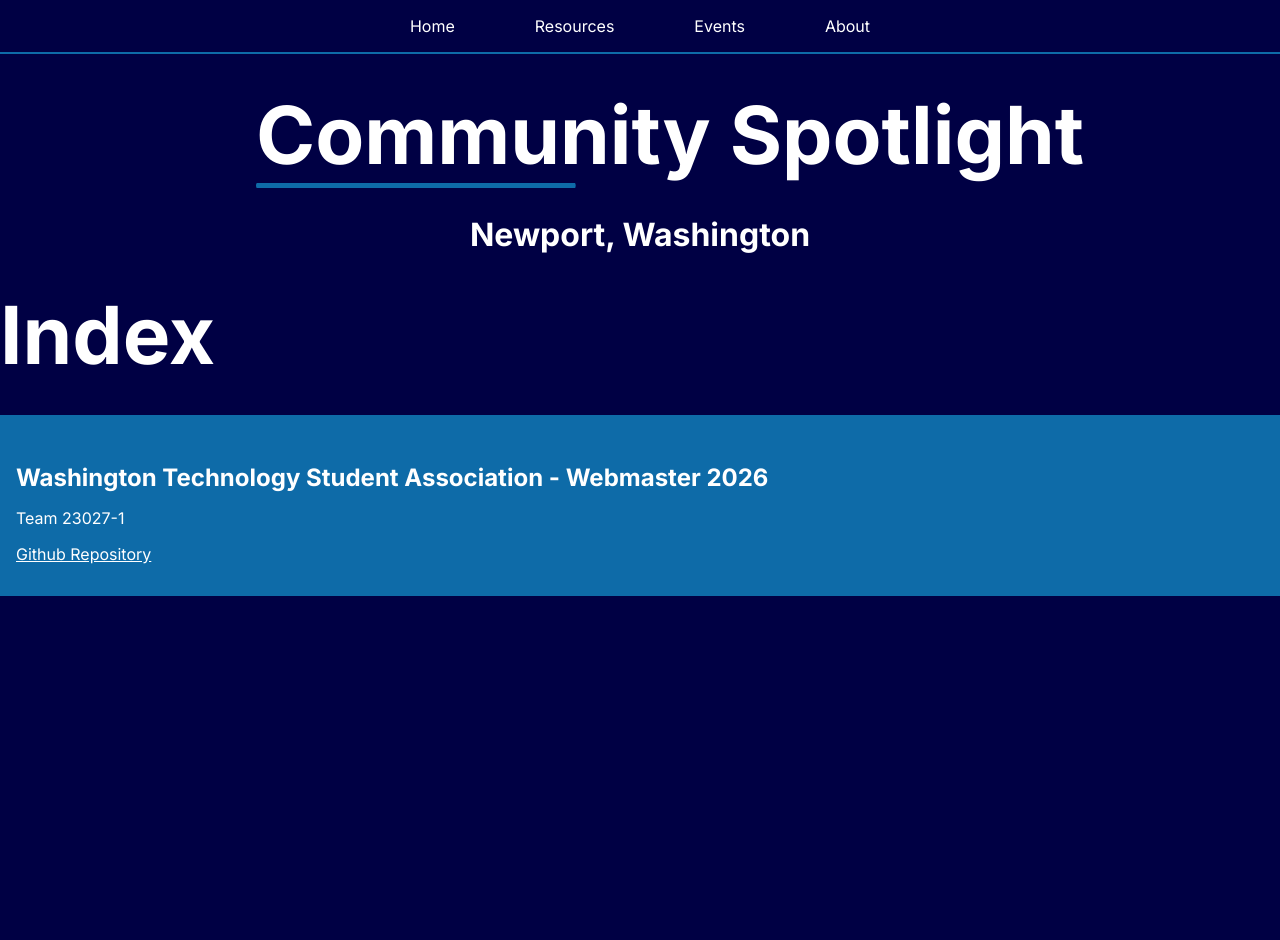
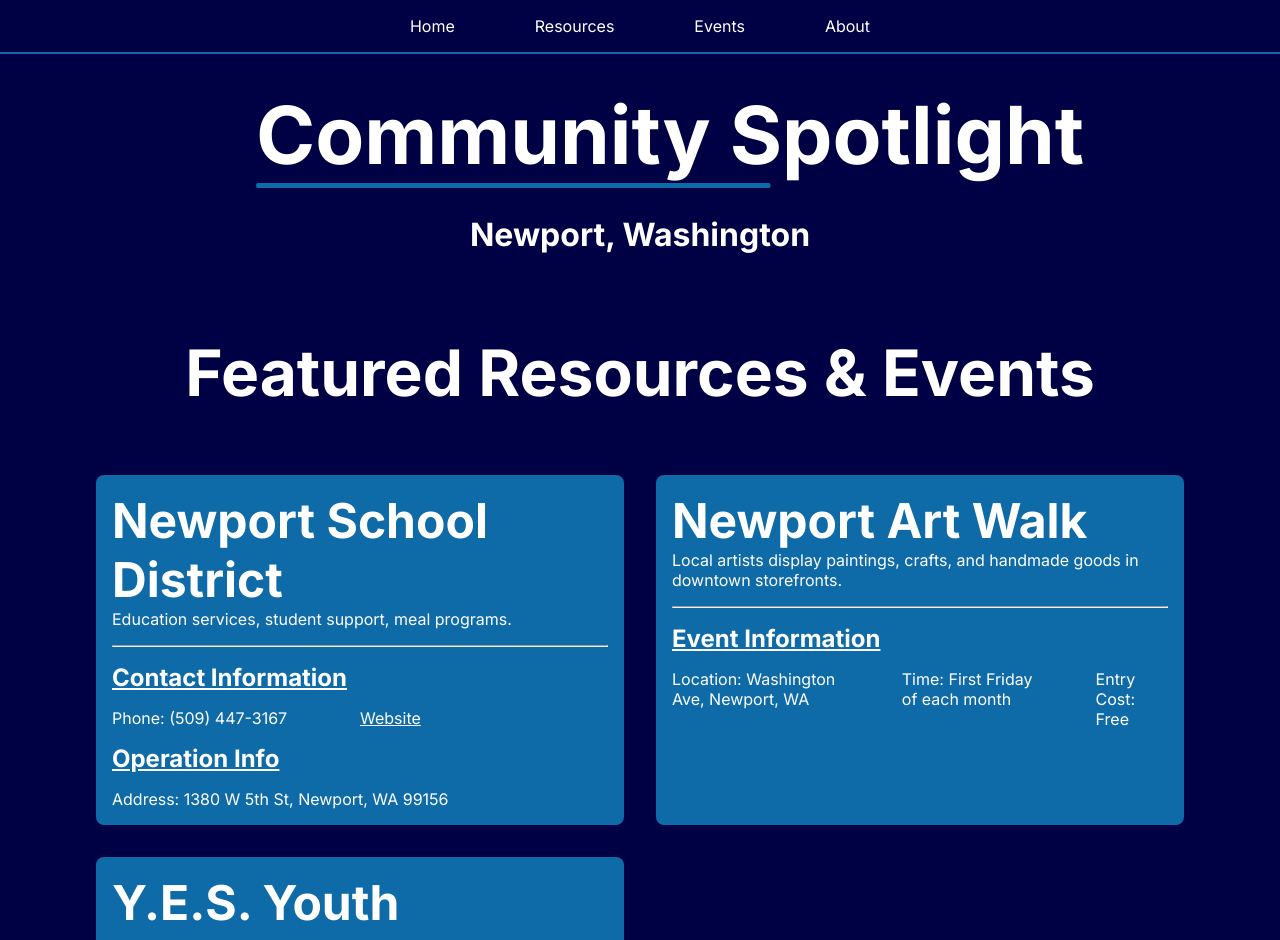
Before and after one commit to coopericksen/communityhub, a React (Vite) app: page / in a window 1280 px wide. Shown: the top 940 px of the page. Before the commit the page ends 800 px from the top, so only its background shows below. Built offline with nearby package versions, Linux system fonts and the light colour scheme.

Commit message:
Added featured resources & events to index page

```diff
--- a/src/pages/IndexPage.tsx
+++ b/src/pages/IndexPage.tsx
@@ -1,15 +1,33 @@
 import Nav from '../components/Nav.tsx';
 // import ElementSizes from '../components/ElementSizes.tsx';
 import Banner from '../components/Banner.tsx';
+import ResourceCard from '../components/ResourceCard.tsx';
+import EventCard from '../components/EventCard.tsx';
 import Footer from '../components/Footer.tsx';
+
+import resourcesData from '../data/resources.ts';
+import eventsData from '../data/events.ts';
 
 function IndexPage() {
     return (
         <>
             <Nav />
             <Banner page='Spotlight'/>
-            <h1>Index</h1>
             {/* <ElementSizes /> */}
+
+            <h2 className='featured-header'>Featured Resources & Events</h2>
+            <div className="card-grid-index">
+                <ResourceCard
+                    {...resourcesData[9]}
+                />
+                <EventCard
+                    {...eventsData[11]}
+                />
+                <ResourceCard
+                    {...resourcesData[3]}
+                />
+            </div>
+
             <Footer />
         </>
     )
--- a/src/styles/global.css
+++ b/src/styles/global.css
@@ -55,6 +55,17 @@
     margin-inline: 5rem;
 }
 
+.card-grid-index {
+    display: grid;
+    grid-template-columns: repeat(auto-fit, minmax(400px, 1fr));
+    margin-inline: 5rem;
+}
+
+.featured-header {
+    text-align: center;
+    padding: 3rem;
+}
+
 .form-link {
     text-align: center;
     margin: 1rem;
```
